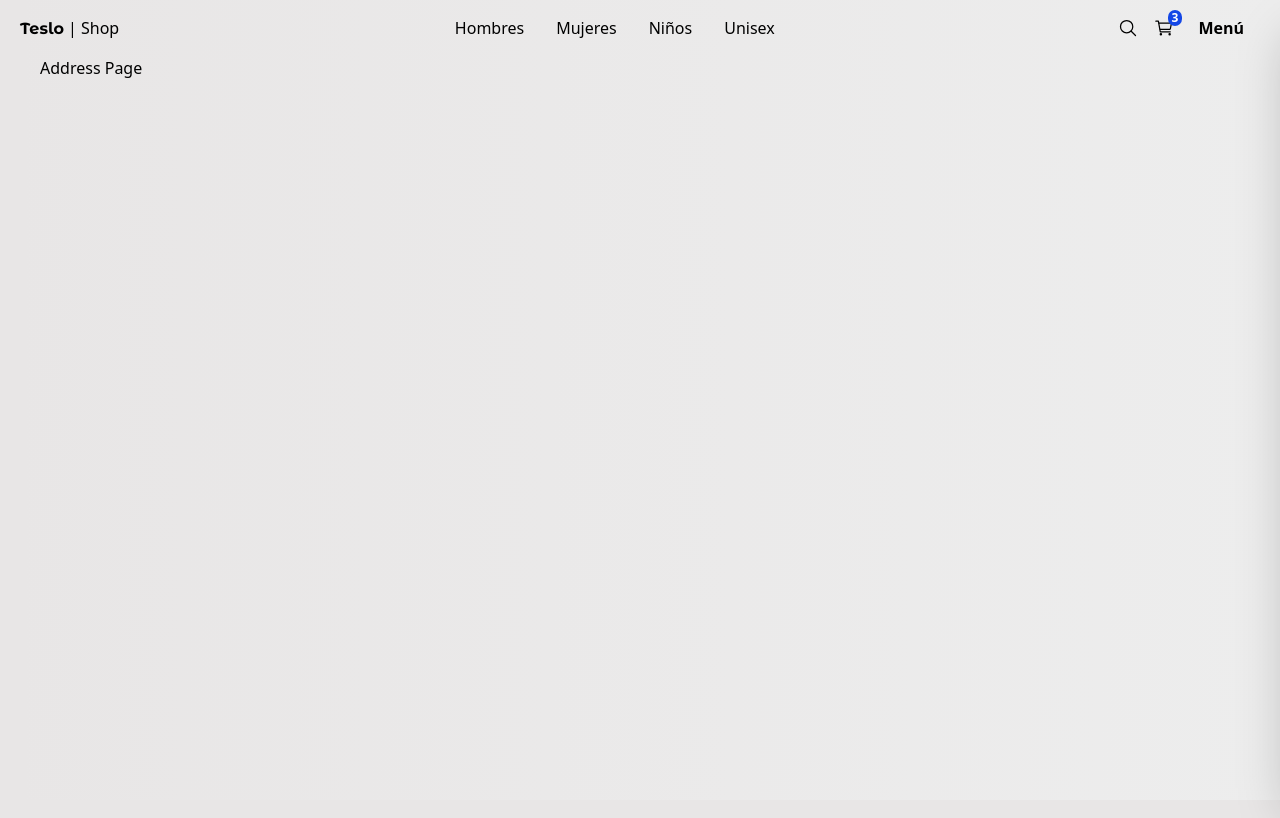
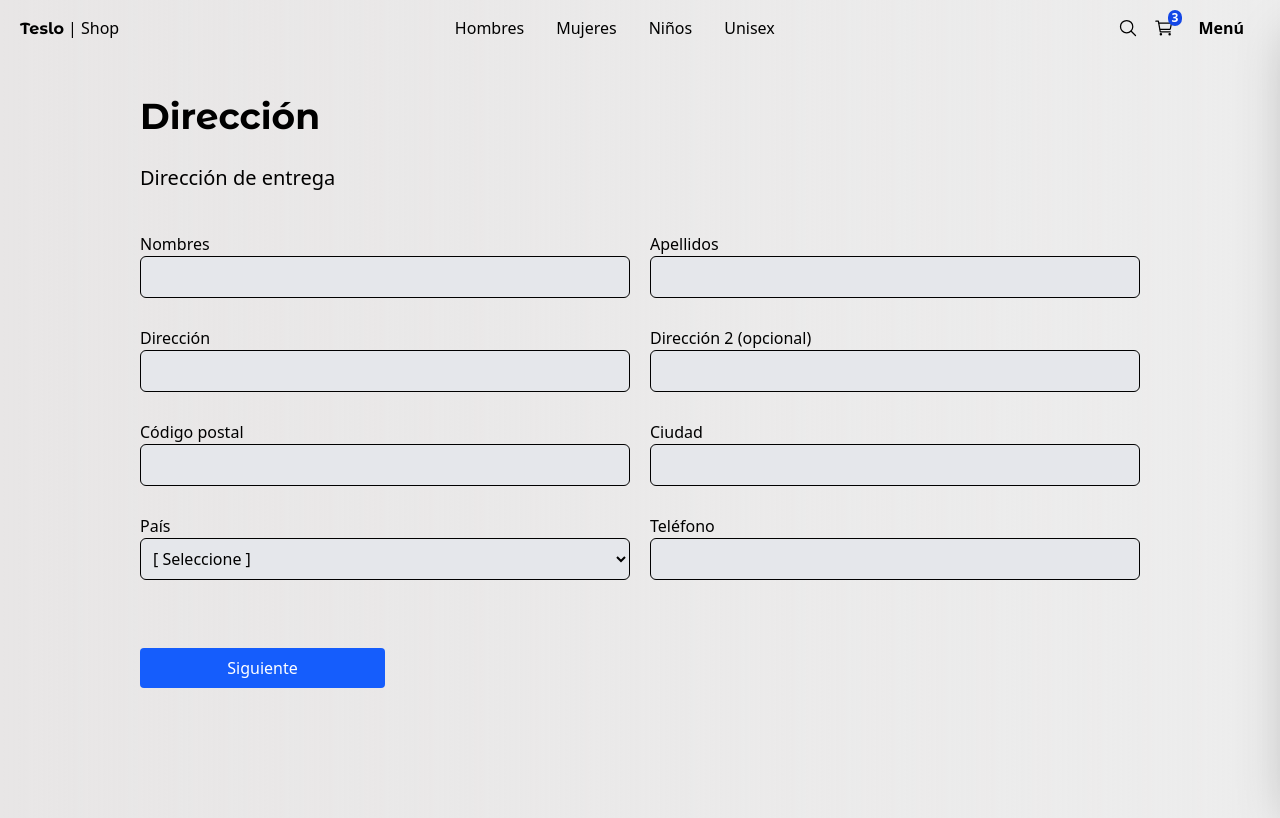
Before and after one commit to eduucas99/ecommerce-shop, a Next.js app: page /checkout/address in a window 1280 px wide. Shown: the top 818 px of the page. Built offline with nearby package versions, Linux system fonts and the light colour scheme.

Commit message:
add addressPage

```diff
--- a/src/app/(shop)/cart/page.tsx
+++ b/src/app/(shop)/cart/page.tsx
@@ -66,7 +66,7 @@
               <span>Impuestos (%15)</span>
               <span className="text-right">$ 18.000</span>
 
-              <span className="text-2xl mt-5">Total (%15)</span>
+              <span className="text-2xl mt-5">Total</span>
               <span className="text-2xl mt-5 text-right">$ 118.000</span>
             </div>
 
--- a/src/app/(shop)/checkout/address/page.tsx
+++ b/src/app/(shop)/checkout/address/page.tsx
@@ -1,8 +1,104 @@
+import { Title } from '@/components';
+import Link from 'next/link';
 
 export default function AddressPage() {
   return (
-    <div>
-      <h1>Address Page</h1>
+    <div className="flex flex-col sm:justify-center sm:items-center mb-72 px-10 sm:px-0">
+
+
+
+      <div className="w-full  xl:w-250 flex flex-col justify-center text-left">
+
+        <Title title="Dirección" subtitle="Dirección de entrega" />
+
+        <div className="grid grid-cols-1 gap-2 sm:gap-5 sm:grid-cols-2">
+
+
+          <div className="flex flex-col mb-2">
+            <span>Nombres</span>
+            <input
+              type="text"
+              className="p-2 border rounded-md bg-gray-200"
+            />
+          </div>
+
+          <div className="flex flex-col mb-2">
+            <span>Apellidos</span>
+            <input
+              type="text"
+              className="p-2 border rounded-md bg-gray-200"
+            />
+          </div>
+
+          <div className="flex flex-col mb-2">
+            <span>Dirección</span>
+            <input
+              type="text"
+              className="p-2 border rounded-md bg-gray-200"
+            />
+          </div>
+
+          <div className="flex flex-col mb-2">
+            <span>Dirección 2 (opcional)</span>
+            <input
+              type="text"
+              className="p-2 border rounded-md bg-gray-200"
+            />
+          </div>
+
+
+          <div className="flex flex-col mb-2">
+            <span>Código postal</span>
+            <input
+              type="text"
+              className="p-2 border rounded-md bg-gray-200"
+            />
+          </div>
+
+          <div className="flex flex-col mb-2">
+            <span>Ciudad</span>
+            <input
+              type="text"
+              className="p-2 border rounded-md bg-gray-200"
+            />
+          </div>
+
+          <div className="flex flex-col mb-2">
+            <span>País</span>
+            <select
+              className="p-2 border rounded-md bg-gray-200"
+            >
+              <option value="">[ Seleccione ]</option>
+              <option value="CRI">Costa Rica</option>
+            </select>
+          </div>
+
+          <div className="flex flex-col mb-2">
+            <span>Teléfono</span>
+            <input
+              type="text"
+              className="p-2 border rounded-md bg-gray-200"
+            />
+          </div>
+
+
+
+          <div className="flex flex-col mb-2 sm:mt-10">
+            <Link
+              href='/checkout'
+              className="btn-primary flex w-full sm:w-1/2 justify-center ">
+              Siguiente
+            </Link>
+          </div>
+
+
+        </div>
+
+      </div>
+
+
+
+
     </div>
   );
 }
```
Also changed, not shown: 2 other files (tests, documents, lock files or other folders).
